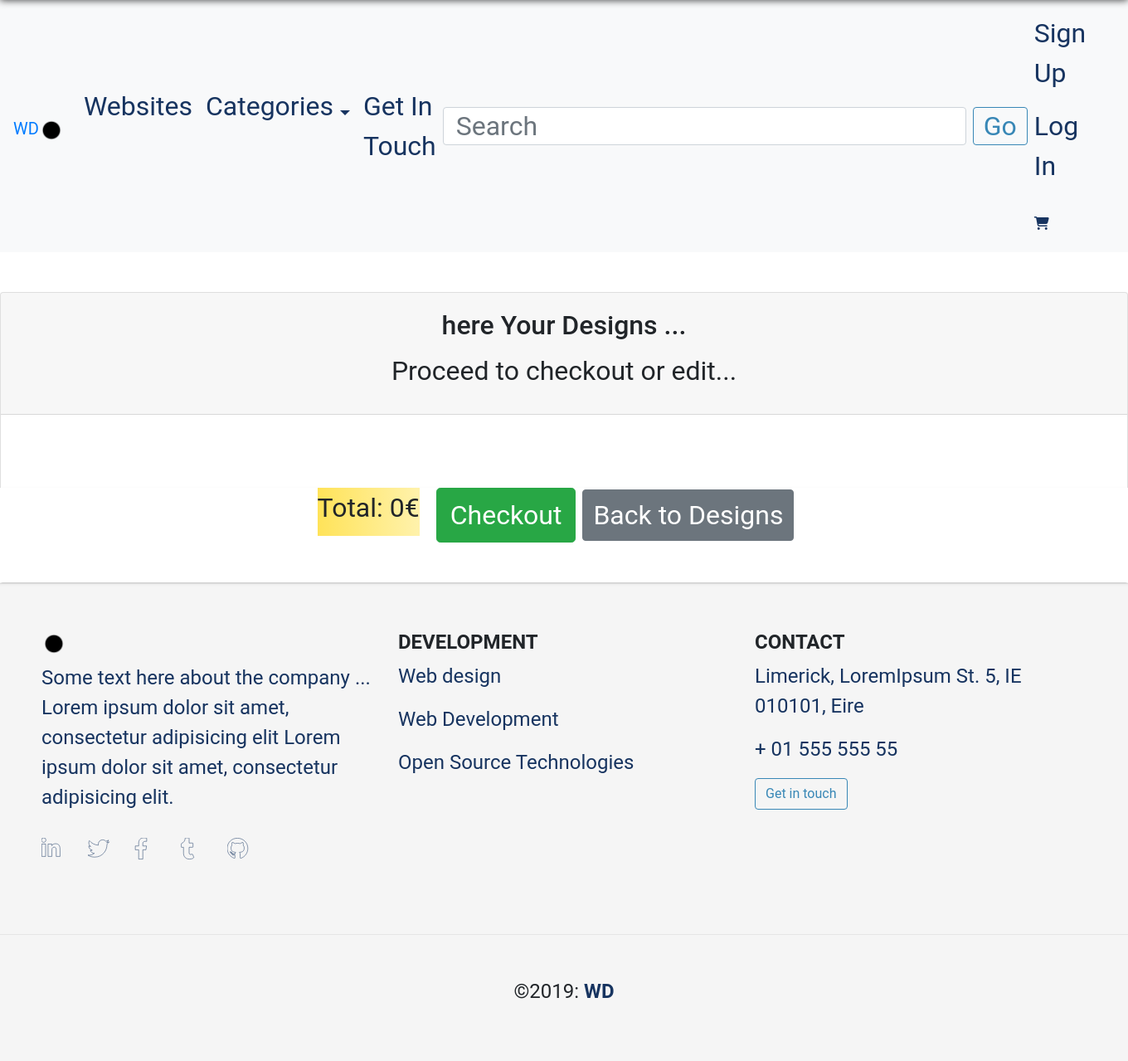
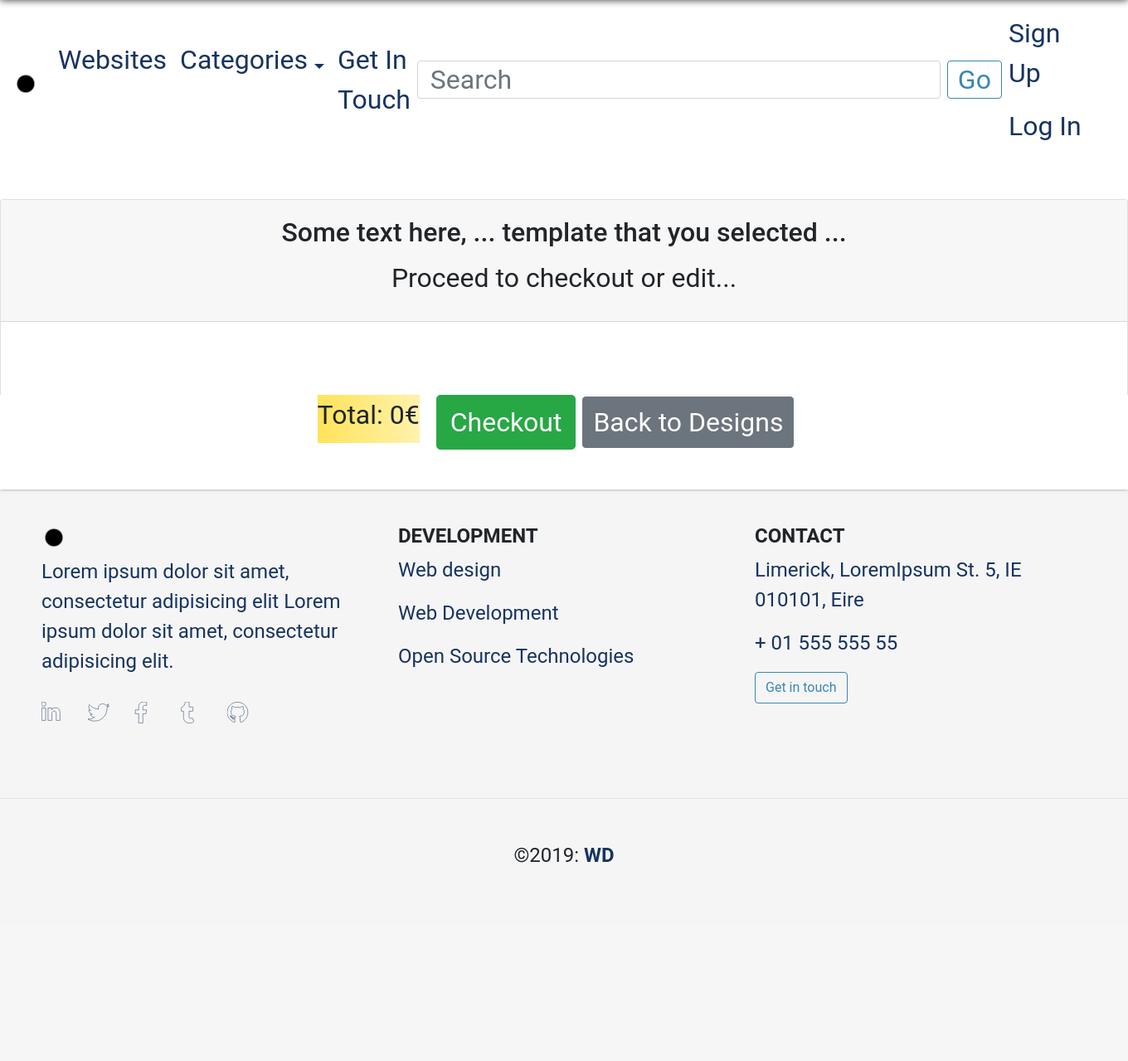
Before and after one commit to pazcm/websites-design-spot, a Django app: page /cart/ in a window 1360 px wide. Shown: the whole page at 83% size. After the commit the page ends 1040 px from the top, so only its background shows below. Run offline with Django 3.2, Linux system fonts and the light colour scheme; some libraries are stand-ins or nearby versions; some web fonts are replaced.

Commit message:
set cart visible if user is authenticated

```diff
--- a/websites_design_spot/cart/templates/cart.html
+++ b/websites_design_spot/cart/templates/cart.html
@@ -8,7 +8,7 @@
         <div class="col-md-12">
             <div class="card mt-5">
                 <header class="card-header text-center">
-                    <h2 class="card-title mt-2">here Your Designs ...</h2>
+                    <h2 class="card-title mt-2">Some text here, ... template that you selected ...</h2>
                     <p>Proceed to checkout or edit...</p>
                 </header>
 
--- a/websites_design_spot/cart/views.py
+++ b/websites_design_spot/cart/views.py
@@ -1,4 +1,6 @@
 from django.shortcuts import render, redirect, reverse
+
+
 
 # Create your views here
 
--- a/websites_design_spot/templates/base.html
+++ b/websites_design_spot/templates/base.html
@@ -17,11 +17,11 @@
 </head>
 <body>
   <!-- Navigation -->
-  <nav class="navbar navbar-expand-lg bg-light">
+  <nav class="navbar navbar-expand-lg">
 
     <div class="logo-container m-auto">
       <a class="navbar-brand" href="/">
-        WD<img src="/media/images/new_moon.png" width="30" height="30" alt="logo-websites-design-spot">
+        <img src="/media/images/new_moon.png" width="30" height="30" alt="logo-websites-design-spot">
       </a>
     </div>
 
@@ -72,10 +72,6 @@
           {% if user.is_authenticated %}
           <li><a href="{% url 'profile' %}" class="nav-link">Profile</a></li>
           <li><a href="{% url 'logout' %}" class="nav-link">Log Out</a></li>
-          {%  else %}
-          <li><a href="{% url 'register' %}" class="nav-link">Sign Up</a></li>
-          <li><a href="{% url 'login' %}" class="nav-link">Log In</a></li>
-          {% endif %}
           <li>
             <a href="{% url 'view_cart' %}" class="nav-link">
               <i class="fas fa-shopping-cart"></i>
@@ -84,6 +80,10 @@
               {% endif %}
             </a>
           </li>
+          {%  else %}
+          <li><a href="{% url 'register' %}" class="nav-link">Sign Up</a></li>
+          <li><a href="{% url 'login' %}" class="nav-link">Log In</a></li>
+          {% endif %}
         </ul>
       </div>
     </div>
@@ -107,12 +107,13 @@
     <div class="row text-center text-md-left mt-3 pb-3">
 
       <!-- Grid column1 -->
-      <div class="col-md-4 col-lg-4 col-xl-4 mx-auto mt-3">
+      <!-- <div class="col-md-4 col-lg-4 col-xl-4 mx-auto mt-3"> -->
+        <div class="col-12 col-md-4">
         <!-- About the company -->
         <h4 class="logo-footer mb-2">
           <a class="logo-company" href="/"><img src="/media/images/new_moon.png" width="30" height="30" alt="logo-websites-design-spot"></a>
         </h4>
-        <p class="about-footer">Some text here about the company ... Lorem ipsum dolor sit amet, consectetur adipisicing elit
+        <p class="about-footer">Lorem ipsum dolor sit amet, consectetur adipisicing elit
           Lorem ipsum dolor sit amet, consectetur adipisicing elit.</p>
         <!-- Social links -->
         <div class="social-links-footer">
@@ -146,7 +147,8 @@
       </div>
 
       <!-- Grid column2 -->
-      <div class="col-md-4 col-lg-4 col-xl-4 mx-auto mt-3">
+      <!-- <div class="col-md-4 col-lg-4 col-xl-4 mx-auto mt-3"> -->
+        <div class="col-6 col-md-4">
         <h4 class="text-uppercase mb-2 font-weight-bold">Development</h4>
         <p>
           <a class="foot-link" href="#">Web design</a>
@@ -159,7 +161,8 @@
         </p>
       </div>
       <!-- Grid column3 -->
-      <div class="col-md-4 col-lg-4 col-xl-4 mx-auto mt-3">
+      <!-- <div class="col-md-4 col-lg-4 col-xl-4 mx-auto mt-3"> -->
+        <div class="col-6 col-md-4">
         <h4 class="text-uppercase mb-2 font-weight-bold">Contact</h4>
         <p>
           <a class="foot-link" href="#">Limerick, LoremIpsum St. 5, IE 010101, Eire</a>
```
